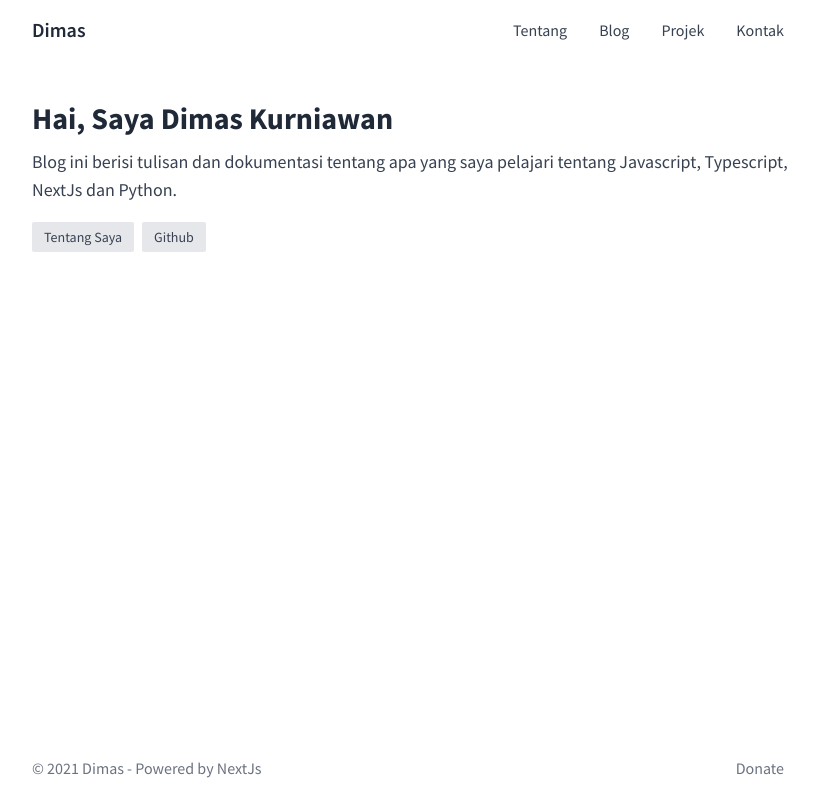
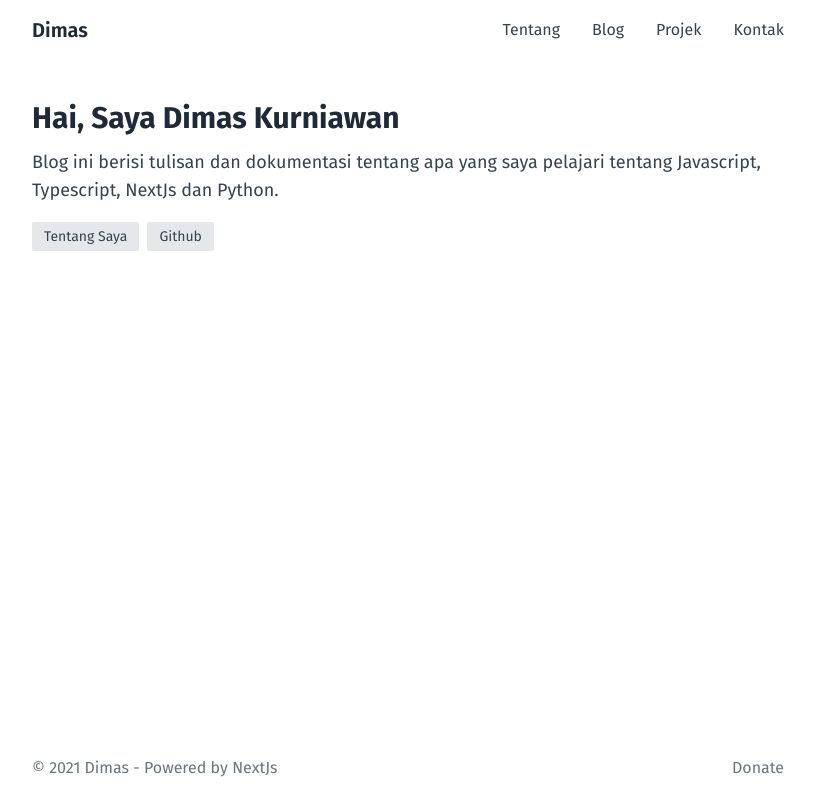
Before and after one commit to kdimas12/kdimas, a Next.js app: page / in a window 1280 px wide. Shown: the whole page, without its empty margins (224-1042 px from the left). Built offline with nearby package versions, Linux system fonts and the light colour scheme.

Commit message:
:lipstick: Change font style

```diff
--- a/styles/globals.css
+++ b/styles/globals.css
@@ -1,8 +1,8 @@
-@import url('https://fonts.googleapis.com/css2?family=Source+Sans+Pro:wght@400;600;700&display=swap');
+@import url('https://fonts.googleapis.com/css2?family=Fira+Sans:wght@400;600;700&display=swap');
 @tailwind base;
 @tailwind components;
 @tailwind utilities;
 
 * {
-  font-family: 'Source Sans Pro', sans-serif;
+  font-family: 'Fira Sans', sans-serif;
 }
```
